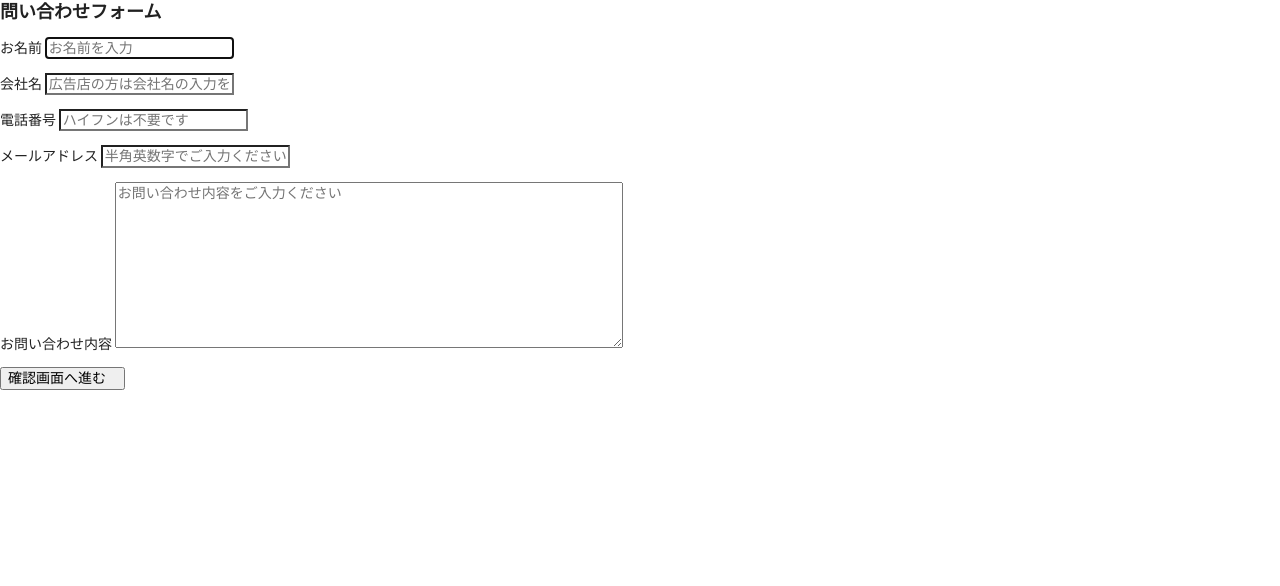
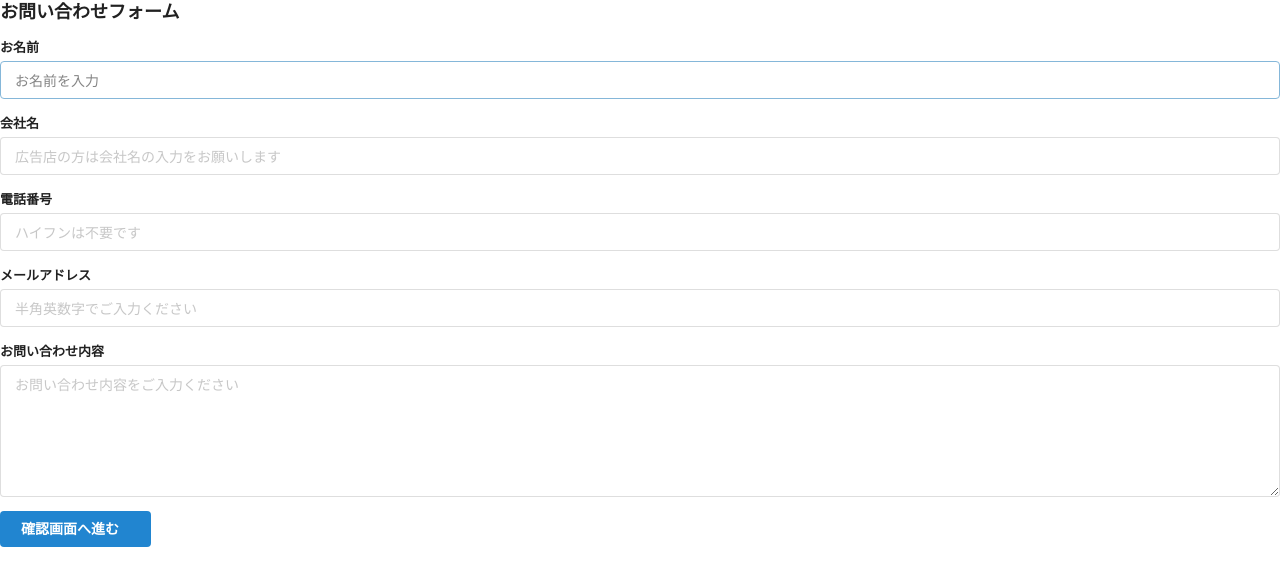
Before and after one commit to yasuo-masuyama/SponsCar, a Rails app: page /contacts/new in a window 1280 px wide. Shown: the top 586 px of the page. Run offline with Rails 7, Linux system fonts and the light colour scheme; style sheets or scripts are compiled from the project's sources.

Commit message:
:recycle: お問い合わせページ UI改善

```diff
--- a/app/views/contacts/new.html.erb
+++ b/app/views/contacts/new.html.erb
@@ -1,34 +1,37 @@
-<h3>問い合わせフォーム</h3>
-  <%= form_with(model: @contact, local: true) do |f| %>
-    <p>
+<h3>お問い合わせフォーム</h3>
+<%= form_with(model: @contact, local: true) do |f| %>
+  <div class="ui form">
+    <div class="field">
       <%= f.label :お名前 %>
-      <%= f.text_field :name, autofocus: true, autocomplete:"", placeholder:"お名前を入力", class: "form-control" %>
-    </p>
-    <p>
+      <%= f.text_field :name, autofocus: true, autocomplete:"", placeholder:"お名前を入力" %>
+    </div>
+    <div class="field">
       <%= f.label :会社名 %>
-      <%= f.text_field :company_name, autofocus: true, autocomplete:"", placeholder:"広告店の方は会社名の入力をお願いします", class: "form-control" %>
-    </p>
-    <p>
+      <%= f.text_field :company_name, autofocus: true, autocomplete:"", placeholder:"広告店の方は会社名の入力をお願いします" %>
+    </div>
+    <div class="field">
       <%= f.label :電話番号 %>
-      <%= f.text_field :telephone_number, autofocus: true, autocomplete:"" , placeholder: "ハイフンは不要です",class: "form-control" %>
-    </p>
-    <p>
-      <%= f.label :メールアドレス  %>
-      <%= f.text_field :email, autofocus: true, placeholder: '半角英数字でご入力ください',class: "form-control"  %>
-    </p>
-    <p>
+      <%= f.text_field :telephone_number, autofocus: true, autocomplete:"" , placeholder: "ハイフンは不要です" %>
+    </div>
+    <div class="field">
+      <%= f.label :メールアドレス %>
+      <%= f.text_field :email, autofocus: true, placeholder: '半角英数字でご入力ください' %>
+    </div>
+    <div class="field">
       <%= f.label :お問い合わせ内容 %>
-      <%= f.text_area :content, autofocus: true, autocomplete:"", placeholder:"お問い合わせ内容をご入力ください", class: "form-control",:size => "60x10" %>
-    </p>
-    <p>
-      <td class="text-center">
-        <%= button_tag :type => "submit", class: "btn03" do %><span>確認画面へ進む</span><i class="fas fa-angle-double-right"></i><% end %>
-    </p>
-  <% end %>
+      <%= f.text_area :content, autofocus: true, autocomplete:"", placeholder:"お問い合わせ内容をご入力ください", :rows => "6" %>
+    </div>
+    <div class="field text-center">
+      <%= button_tag :type => "submit", class: "ui button primary" do %>
+        <span>確認画面へ進む</span><i class="fas fa-angle-double-right"></i>
+      <% end %>
+    </div>
+  </div>
+<% end %>
 
 <br>
 <% if sponsor_signed_in? %>
   <%= link_to dashboard_sponsor_path(current_sponsor) do %><i class="fas fa-angle-left"></i> マイページへ戻る<% end %>
-<% elsif driver_signed_in?%>
-  <%= link_to  dashboard_driver_path(current_driver) do %><i class="fas fa-angle-left"></i> トップページに戻る<% end %>
+<% elsif driver_signed_in? %>
+  <%= link_to dashboard_driver_path(current_driver) do %><i class="fas fa-angle-left"></i> マイページに戻る<% end %>
 <% end %>
```
Also changed, not shown: app/views/contacts/_inquiry.html.erb (+10 -8 lines), app/views/contacts/show.html.erb (+5 -6 lines).
